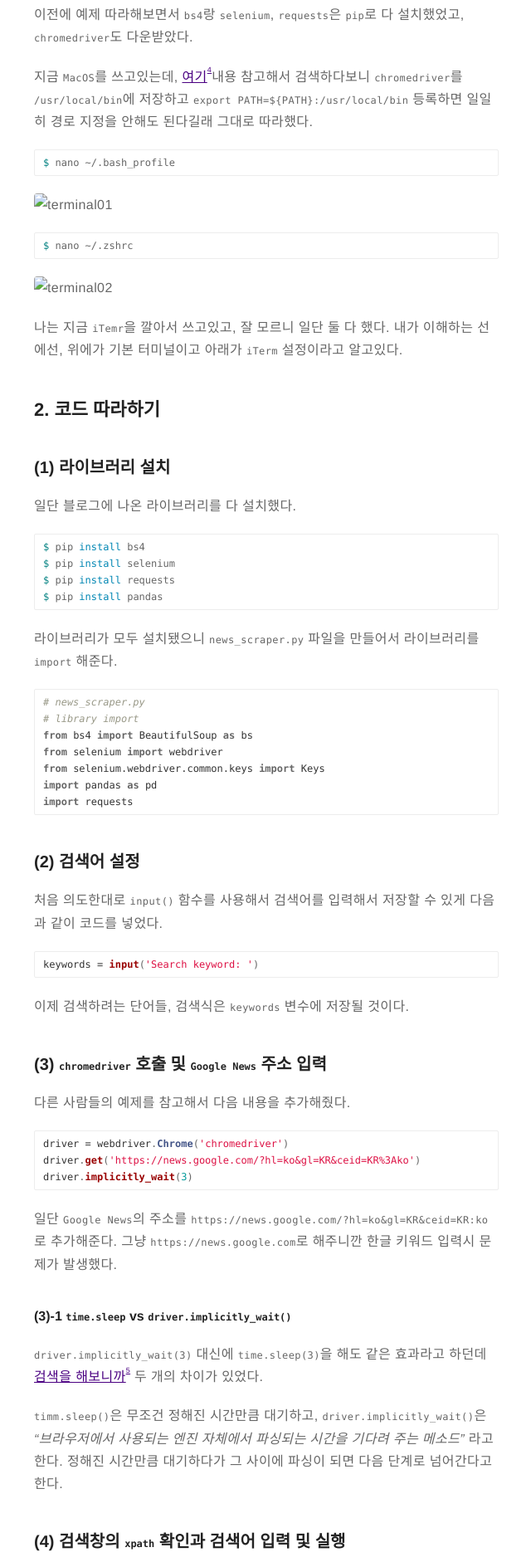
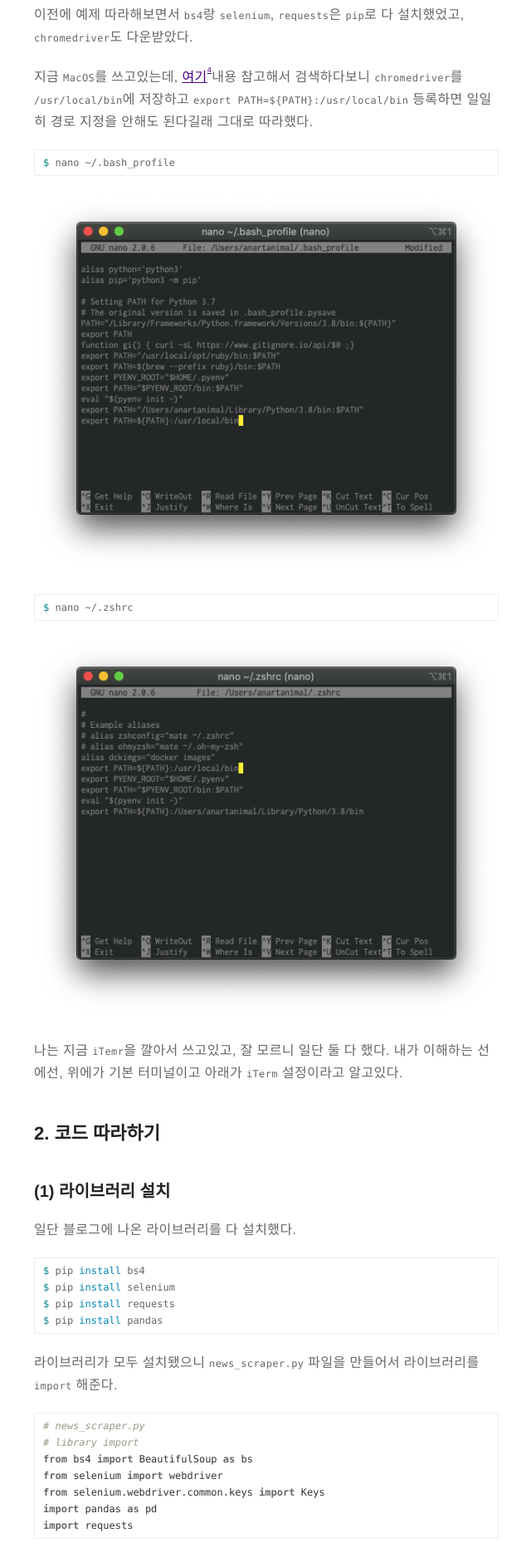
Before and after one commit to hsj00/hsj00.github.io, a Jekyll site: the page built from _posts/2019-10-31-first-news-scraper.md, in a window 1280 px wide. Shown: the part 1218-3106 px from the top of the page at 83% size, without its empty margins (319-959 px from the left). Built offline with Jekyll 4.4.1, drawn with Linux system fonts in a browser that asks for light colours; comment, search, counter and statistics services are not loaded.

Commit message:
revise link address

```diff
--- a/_posts/2019-10-31-first-news-scraper.md
+++ b/_posts/2019-10-31-first-news-scraper.md
@@ -273,9 +273,9 @@
 [05]: https://www.a-ha.io/questions/4d1c8589dcb22246af4a4d4960834bcf
 [06]: https://m.blog.naver.com/PostView.nhn?blogId=kiddwannabe&logNo=221177292446&proxyReferer=https%3A%2F%2Fwww.google.com%2F
 [07]: https://beomi.github.io/gb-crawling/posts/2017-09-28-HowToMakeWebCrawler-Headless-Chrome.html
-[08]: ./assets/files/posts/2019-10-31/Atomic_Layer_Deposition.csv
-[09]: ./assets/files/posts/2019-10-31/Atomic_Layer_Deposition.xlsx
-[10]: ./assets/files/posts/2019-10-31/news_scraper.py
+[08]: /assets/files/posts/2019-10-31/Atomic_Layer_Deposition.csv
+[09]: /assets/files/posts/2019-10-31/Atomic_Layer_Deposition.xlsx
+[10]: /assets/files/posts/2019-10-31/news_scraper.py
 
 <!-- referrences -->
 [^01]: https://blog.naver.com/PostView.nhn?blogId=okkam76&logNo=221300244255&parentCategoryNo=&categoryNo=21&viewDate=&isShowPopularPosts=false&from=postView
@@ -287,11 +287,11 @@
 [^07]: https://beomi.github.io/gb-crawling/posts/2017-09-28-HowToMakeWebCrawler-Headless-Chrome.html
 
 <!-- images -->
-[img001]: ./assets/images/posts/2019-10-31/img001.png
-[term01]: ./assets/images/posts/2019-10-31/term01.png
-[term02]: ./assets/images/posts/2019-10-31/term02.png
-[test01]: ./assets/images/posts/2019-10-31/test.png
-[test02]: ./assets/images/posts/2019-10-31/google.png
-[test03]: ./assets/images/posts/2019-10-31/csv.png
-[test04]: ./assets/images/posts/2019-10-31/xlsx.png
-[console]: ./assets/images/posts/2019-10-31/user_agent.png
+[img001]: /assets/images/posts/2019-10-31/img001.png
+[term01]: /assets/images/posts/2019-10-31/term01.png
+[term02]: /assets/images/posts/2019-10-31/term02.png
+[test01]: /assets/images/posts/2019-10-31/test.png
+[test02]: /assets/images/posts/2019-10-31/google.png
+[test03]: /assets/images/posts/2019-10-31/csv.png
+[test04]: /assets/images/posts/2019-10-31/xlsx.png
+[console]: /assets/images/posts/2019-10-31/user_agent.png
```
